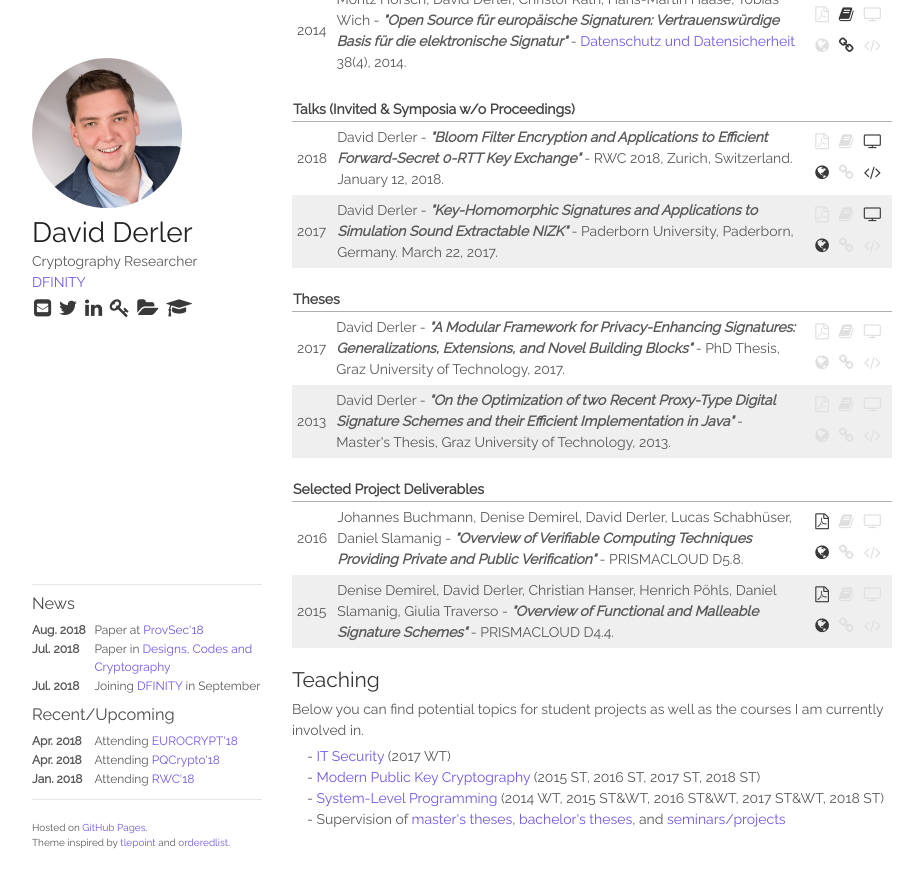
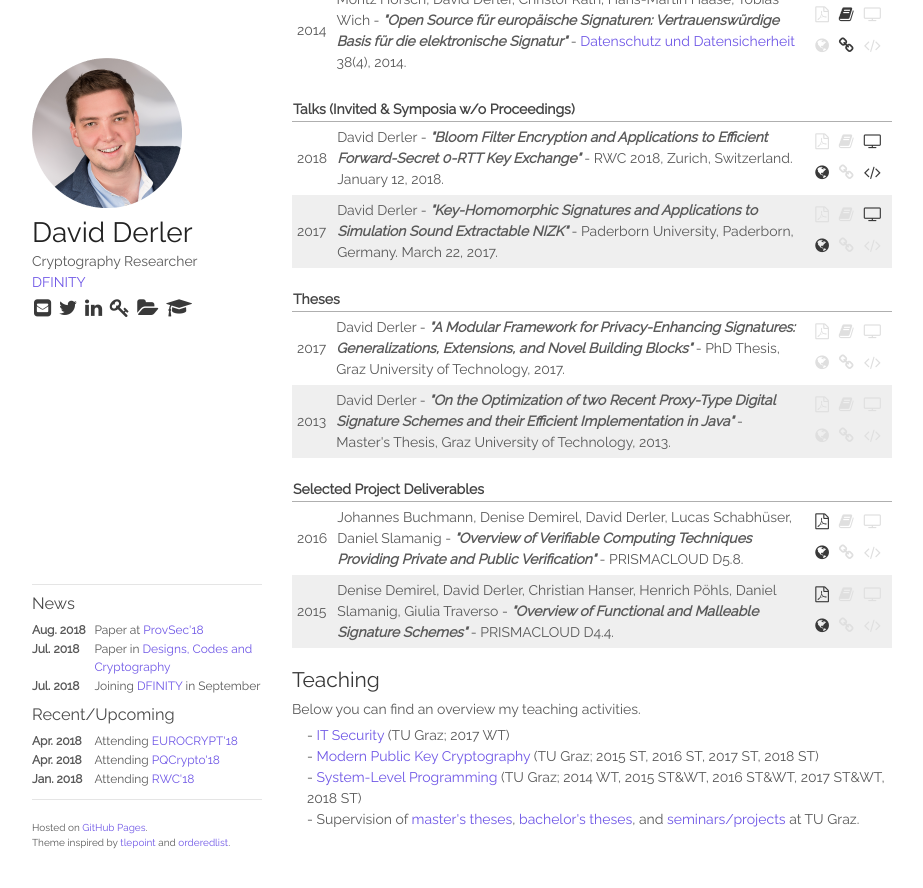
Before and after one commit to derlerd/derlerd.github.io, a Jekyll site: the page built from index.html, in a window 1280 px wide and 900 px high, scrolled down 3226 px. Shown: the top 888 px of the window, without its empty margins (178-1101 px from the left). Built offline with Jekyll 4.4.1, drawn with Linux system fonts in a browser that asks for light colours.

Commit message:
update teaching section

```diff
--- a/_includes/teaching.html
+++ b/_includes/teaching.html
@@ -1,10 +1,10 @@
 <div class="teaching">
   <h2 id="teaching">Teaching</h2>
-  <p>Below you can find potential topics for student projects as well as the courses I am currently involved in.</p>
+  <p>Below you can find an overview my teaching activities.</p>
   <ul class="itemprefix">
-    <li><a href="https://www.iaik.tugraz.at/content/teaching/master_courses/it_sicherheit/" title="IT Security">IT Security</a> (2017 WT)</li>
-    <li><a href="http://www.iaik.tugraz.at/content/teaching/master_courses/public_key_crypto/" title="Modern Public Key Cryptography">Modern Public Key Cryptography</a> (2015 ST, 2016 ST, 2017 ST, 2018 ST)</li>
-    <li><a href="http://www.iaik.tugraz.at/content/teaching/bachelor_courses/SystemnaheProgrammierung/">System-Level Programming</a> (2014 WT, 2015 ST&amp;WT, 2016 ST&amp;WT, 2017 ST&amp;WT, 2018 ST)</li>
-    <li>Supervision of <a href="https://www.iaik.tugraz.at/content/teaching/master_thesis/">master's theses</a>, <a href="http://www.iaik.tugraz.at/content/teaching/bachelor_thesis/">bachelor's theses</a>, and <a href="http://www.iaik.tugraz.at/content/teaching/master_courses/seminar_project/" title="Seminars/Projects">seminars/projects</a></li>
+    <li><a href="https://www.iaik.tugraz.at/content/teaching/master_courses/it_sicherheit/" title="IT Security">IT Security</a> (TU Graz; 2017 WT)</li>
+    <li><a href="http://www.iaik.tugraz.at/content/teaching/master_courses/public_key_crypto/" title="Modern Public Key Cryptography">Modern Public Key Cryptography</a> (TU Graz; 2015 ST, 2016 ST, 2017 ST, 2018 ST)</li>
+    <li><a href="http://www.iaik.tugraz.at/content/teaching/bachelor_courses/SystemnaheProgrammierung/">System-Level Programming</a> (TU Graz; 2014 WT, 2015 ST&amp;WT, 2016 ST&amp;WT, 2017 ST&amp;WT, 2018 ST)</li>
+    <li>Supervision of <a href="https://www.iaik.tugraz.at/content/teaching/master_thesis/">master's theses</a>, <a href="http://www.iaik.tugraz.at/content/teaching/bachelor_thesis/">bachelor's theses</a>, and <a href="http://www.iaik.tugraz.at/content/teaching/master_courses/seminar_project/" title="Seminars/Projects">seminars/projects</a> at TU Graz.</li>
   </ul>
 </div>
```
